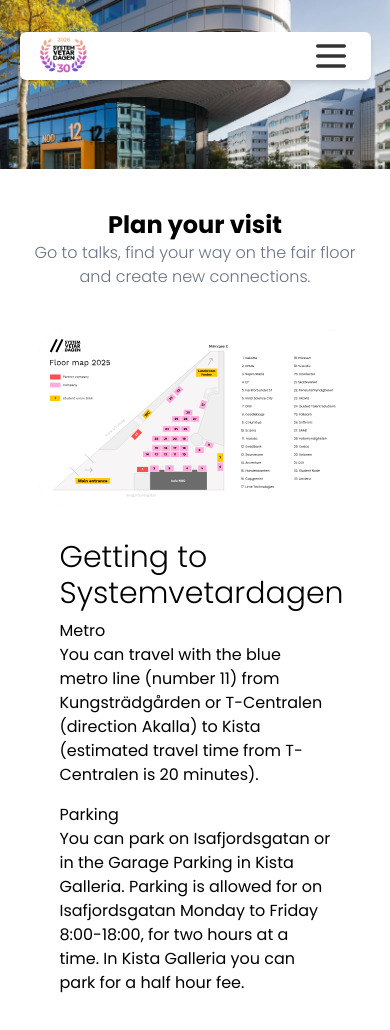
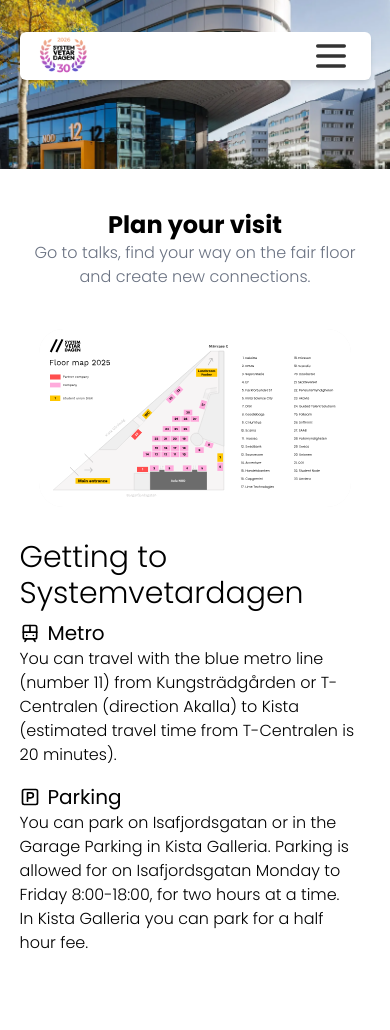
Before and after one commit to Systemvetardagen/Systemvetardagen, a React (Vite) app: page /visit-info in a window 390 px wide. Shown: the top 1030 px of the page. Built offline with nearby package versions, Linux system fonts and the light colour scheme; grey boxes are pictures that could not be loaded.

Commit message:
getting to section fix

```diff
--- a/src/pages/VisitInfoPage.tsx
+++ b/src/pages/VisitInfoPage.tsx
@@ -1,6 +1,7 @@
 import React from "react";
 import { useTranslation } from "react-i18next";
 import { SignupLink, Partners, FadeInSection } from "@/ui";
+import { TramFront, SquareParking } from "lucide-react";
 
 interface Lecture {
   company: string;
@@ -185,16 +186,24 @@ const VisitInfo: React.FC = () => {
       </a>
       <section
         id="get-here"
-        className="px-10 max-w-[90vw] lg:max-w-[50vw] text-start my-8"
+        className="md:px-10 max-w-[90vw] lg:max-w-[50vw] text-start my-8"
       >
+        {/* <h2 className="text-2xl font-semibold mb-3">{t("header")}</h2>
+                <p className="text-lg leading-relaxed font-light">{t("body")}</p> */}
         <h1 className="font-light text-3xl mb-2">{t("getting-to.header")}</h1>
         <div className="mb-4">
-          <h2>{t("getting-to.metro.header")}</h2>
-          <p className="text-pretty">{t("getting-to.metro.body")}</p>
+          <div className="flex items-center gap-2">
+            <TramFront size={20} />
+            <h2 className="text-xl">{t("getting-to.metro.header")}</h2>
+          </div>
+          <p className="text-pretty font-light">{t("getting-to.metro.body")}</p>
         </div>
         <div className="mb-4">
-          <h2>{t("getting-to.parking.header")}</h2>
-          <p className="text-pretty">{t("getting-to.parking.body")}</p>
+          <div className="flex items-center gap-2">
+            <SquareParking size={20} />
+            <h2 className="text-xl">{t("getting-to.parking.header")}</h2>
+          </div>
+          <p className="text-pretty font-light">{t("getting-to.parking.body")}</p>
         </div>
       </section>
       <div className="mb-20 w-full  flex justify-center">
--- a/src/ui/landing/Hero.tsx
+++ b/src/ui/landing/Hero.tsx
@@ -10,13 +10,13 @@ const Hero = () => {
   const ref = useRef<FireworksHandlers>(null);
   const [t] = useTranslation("landing");
 
-  useEffect(() => {
-    setTimeout(() => {
-      if (ref.current) {
-        ref.current.waitStop();
-      }
-    }, 1500);
-  }, []);
+  // useEffect(() => {
+  //   setTimeout(() => {
+  //     if (ref.current) {
+  //       ref.current.waitStop();
+  //     }
+  //   }, 1500);
+  // }, []);
 
 
 
@@ -30,8 +30,8 @@ const Hero = () => {
         options={{
           opacity: 0.5,
           explosion: 10,
-          intensity: 60,
-          lineWidth: { explosion: { min: 1, max: 2 } },
+          intensity: 5,
+          lineWidth: { explosion: { min: 0.5, max:1 } },
         }}
         style={{
           top: 0,
```
